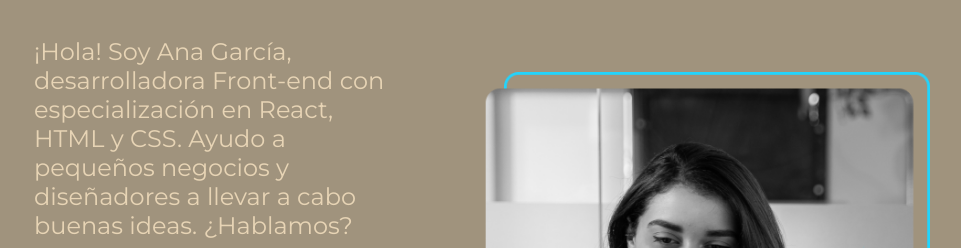
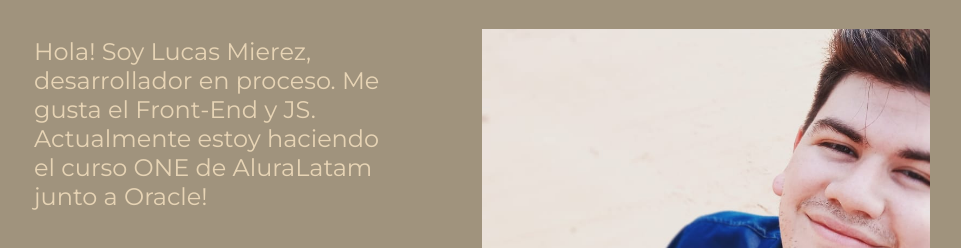
Before and after one commit to nykacmierez/portafolio, a plain HTML site: page 2067-html-css-desarrollo-estructura-archivos-aula2/portafolio/index.html in a window 1280 px wide. Shown: the part 248-496 px from the top of the page, without its empty margins (158-1119 px from the left). Drawn offline with Linux system fonts and the light colour scheme.

Commit message:
cambios presentacion

```diff
--- a/2067-html-css-desarrollo-estructura-archivos-aula2/portafolio/index.html
+++ b/2067-html-css-desarrollo-estructura-archivos-aula2/portafolio/index.html
@@ -20,9 +20,8 @@
           <strong class="tituloDestacado">con un Front-end de calidad!</strong>
         </h1>
         <p class="presentacion__contenido__texto">
-          ¡Hola! Soy Ana García, desarrolladora Front-end con especialización en
-          React, HTML y CSS. Ayudo a pequeños negocios y diseñadores a llevar a
-          cabo buenas ideas. ¿Hablamos?
+          Hola! Soy Lucas Mierez, desarrollador en proceso. Me gusta el Front-End y JS. Actualmente
+          estoy haciendo el curso ONE de AluraLatam junto a Oracle!
         </p>
         <div class="presentacion__enlaces">
           <h2 class="presentacion__enlaces__subtitulos">Accede a mis redes:</h2>
@@ -41,7 +40,7 @@
           <a class="presentacion__enlaces__link" href="https://www.twitch.tv"><img src="./assest/twitch.png" alt="icono de twitch"/> Twitch</a>
         </div>
       </section>
-      <img class="presentacion__imagen" src="./assest/Imagem.png" alt="Imagen de Ana Garcia" />
+      <img class="presentacion__imagen" src="./assest/foto-perfil.jpeg" alt="Imagen de Lucas Mierez" />
     </main>
     <footer class="footer">
       <p>Desarrollado por Lucas Mierez</p>
```
